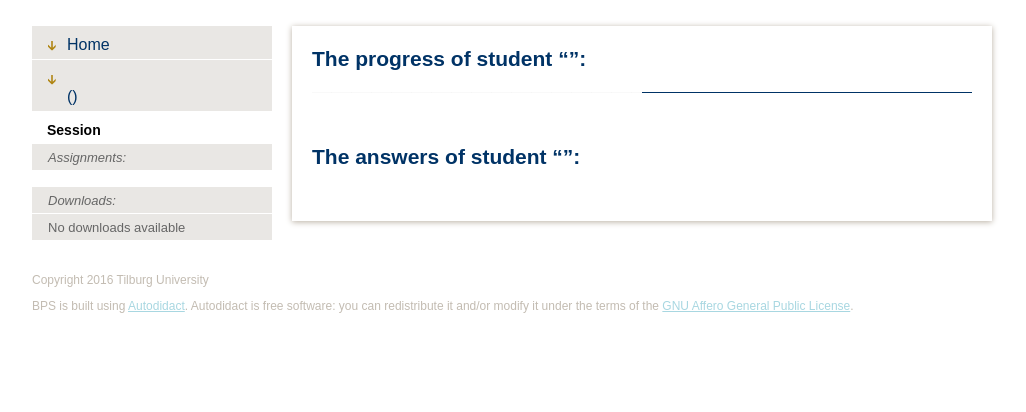
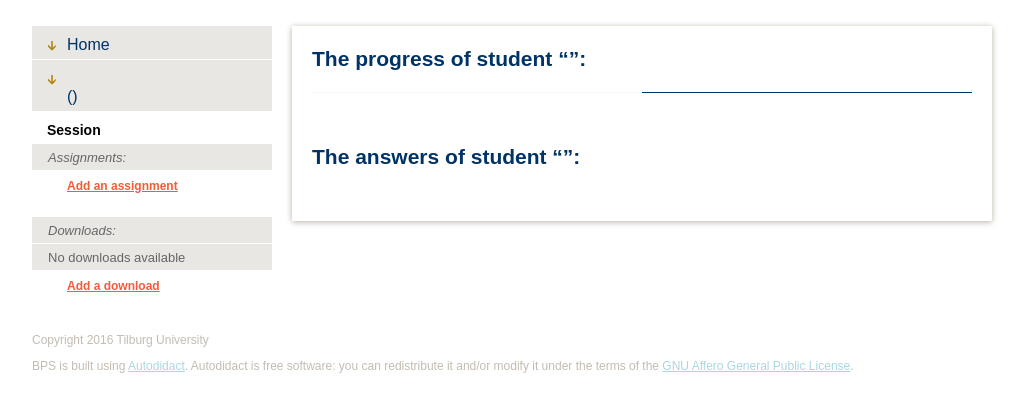
Before and after one commit to rtts/autodidact, a Django app: template autodidact/templates/autodidact/session_progress.html in a window 1280 px wide. Shown: the part 261-673 px from the top of the page, without its empty margins (128-1154 px from the left). Run offline with Django 3.2, Linux system fonts and the light colour scheme; the template is opened without the code that fills it, so the values that code supplies are empty; the visitor is signed in with stand-in values (Sample User, id 1); parts of the project's set-up code (start-up, migrations or seed data) failed here and were passed over; some libraries are stand-ins or nearby versions.

Commit message:
"Add assignment" and "Add step" links

```diff
--- a/autodidact/admin.py
+++ b/autodidact/admin.py
@@ -3,7 +3,7 @@ from django.db import models
 from django.forms import RadioSelect
 from django.shortcuts import redirect
 from .models import *
-from adminsortable.admin import SortableAdmin, SortableStackedInline, SortableTabularInline
+from adminsortable.admin import SortableAdmin, SortableStackedInline #, SortableTabularInline
 
 class FunkySaveAdmin(object):
     '''
@@ -67,7 +67,7 @@ class SessionAdmin(FunkySaveAdmin, SortableAdmin):
     list_editable = ['name', 'registration_enabled', 'active']
     exclude = ['course']
 
-class InlineStepAdmin(SortableTabularInline):
+class InlineStepAdmin(SortableStackedInline):
     model = Step
 
 @admin.register(Assignment)
--- a/autodidact/templates/autodidact/include/editor.html
+++ b/autodidact/templates/autodidact/include/editor.html
@@ -19,8 +19,9 @@
 {% if edit_type == 'assignment' %}
 {% if perms.autodidact.change_assignment %}
 <a class="editlink" href="{% url 'admin:autodidact_assignment_change' assignment.pk %}">Edit this assignment</a>
-{% if step and perms.autodidact.change_step %}
+{% endif %}
+{% if perms.autodidact.change_step %}
 - <a class="editlink" href="{% url 'admin:autodidact_step_change' step.pk %}">Edit this step</a>
+- <a class="editlink" href="{% url 'add_step' course.slug session.nr assignment.nr %}">Add new step</a>
 {% endif %}
 {% endif %}
-{% endif %}
--- a/autodidact/templates/autodidact/include/session_navigation.html
+++ b/autodidact/templates/autodidact/include/session_navigation.html
@@ -22,6 +22,15 @@
   {% endif %}
 
   {% endfor %}
+
+  {% if perms.autodidact.add_assignment %}
+  <li>
+    <div class='add'>
+	  <a class="editlink" href="{% url 'add_assignment' course.slug session.nr %}">Add an assignment</a>
+	</div>
+  </li>
+  {% endif %}
+
   <li class="spacer"/>
 
   <li class="heading">Downloads:</li>
@@ -30,4 +39,12 @@
   {% empty %}
   <li class="empty">No downloads available</li>
   {% endfor %}
+
+  {% if perms.autodidact.add_assignment %}
+  <li>
+    <div class='add'>
+	  <a class="editlink" href="{% url 'admin:autodidact_session_change' session.pk %}">Add a download</a>
+	</div>
+  </li>
+  {% endif %}
 </ul>
--- a/autodidact/urls.py
+++ b/autodidact/urls.py
@@ -10,4 +10,7 @@ urlpatterns = [
     url(r'^([^/]+)/session/([0-9]+)/assignment/([0-9]+)/$', assignment, name='assignment'),
     url(r'^([^/]+)/session/([0-9]+)/students/$', progresses, name='progresses'),
     url(r'^([^/]+)/session/([0-9]+)/student/([^/]+)/$', progress, name='progress'),
+
+    url(r'^([^/]+)/session/([0-9]+)/add/$', add_assignment, name='add_assignment'),
+    url(r'^([^/]+)/session/([0-9]+)/assignment/([0-9]+)/add/$', add_step, name='add_step'),
 ]
--- a/bps/static/main.css
+++ b/bps/static/main.css
@@ -118,7 +118,7 @@ nav {
     nav ul li {
       margin-bottom: 1px;
       list-style-type: none; }
-      nav ul li a {
+      nav ul li > a {
         transition: all 0.1s ease-out;
         text-decoration: none;
         color: #036;
@@ -207,6 +207,9 @@ footer {
   font-size: 12px; }
   footer a {
     color: #A8D7E1; }
+
+div.add {
+  margin: 8px 35px; }
 
 a.editlink, .staff {
   font-size: 12px;
--- a/bps/static/main.scss
+++ b/bps/static/main.scss
@@ -155,7 +155,7 @@ nav {
       margin-bottom: 1px;
       list-style-type	: none;
 
-      a {
+      > a {
         transition: all 0.1s ease-out;
         text-decoration:none;
         color: $darkblue;
@@ -284,6 +284,10 @@ footer {
   a {
     color: #A8D7E1;
   }
+}
+
+div.add {
+  margin: 8px 35px;
 }
 
 a.editlink, .staff {
```
Also changed, not shown: autodidact/views.py (+21 -2 lines), 1 other file.
